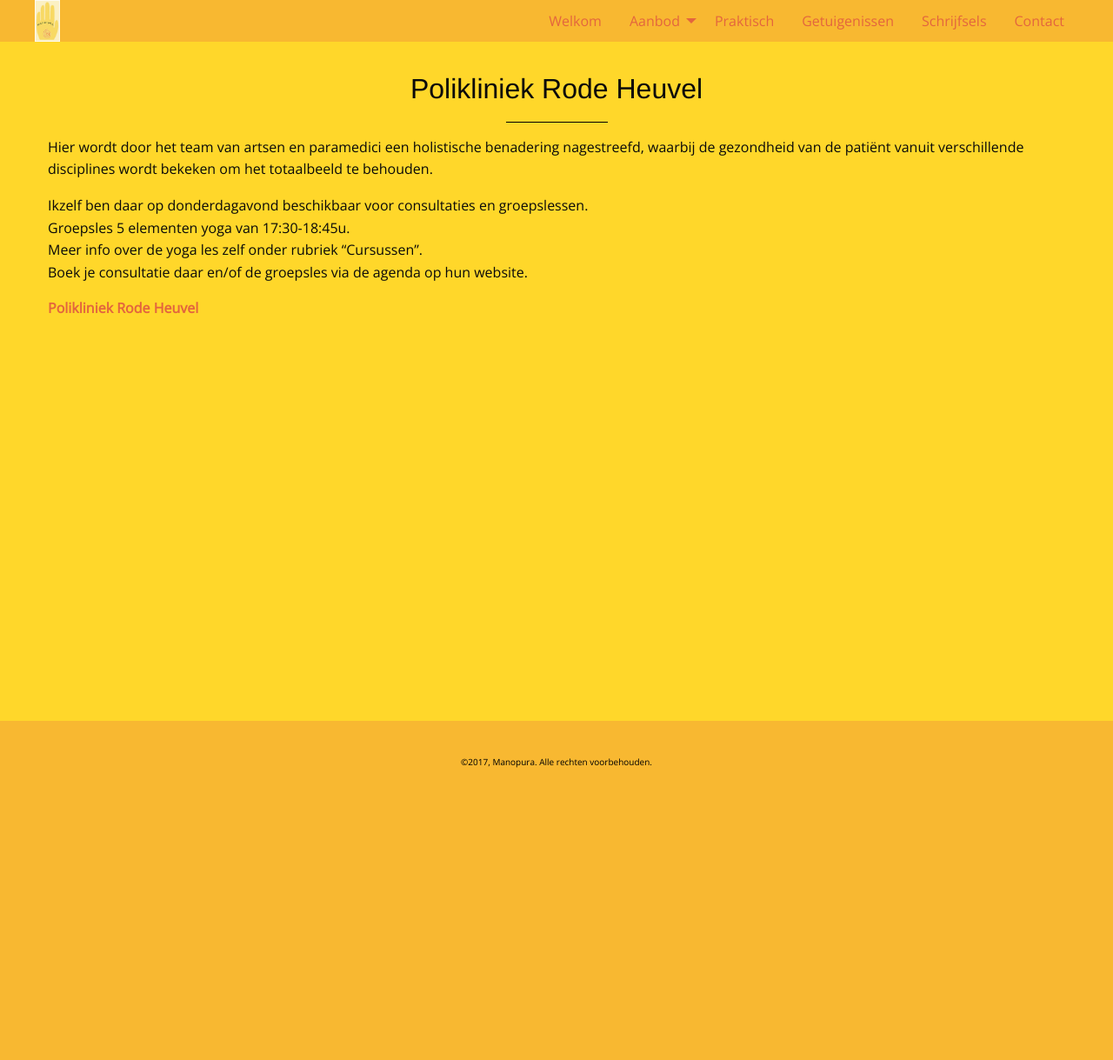
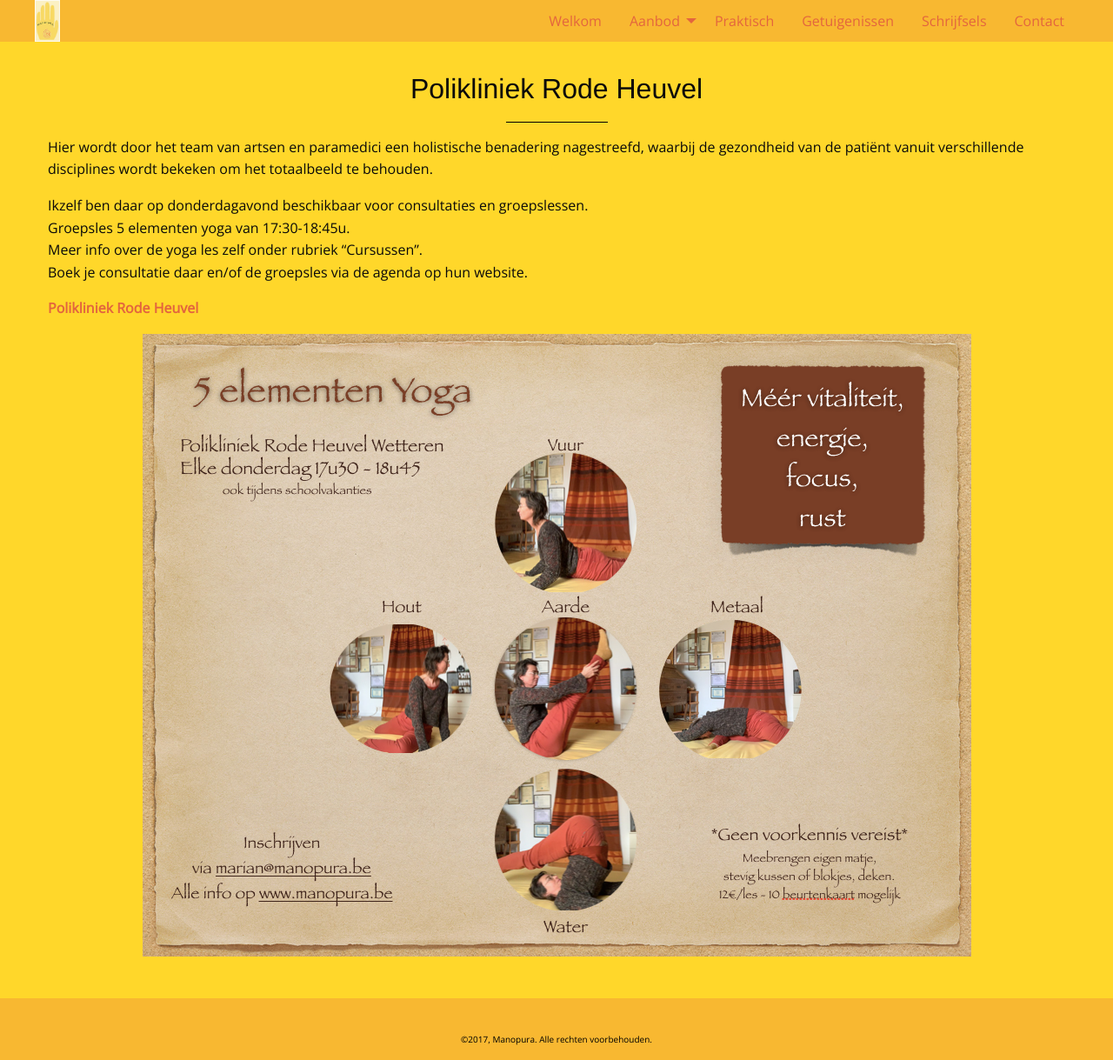
Before and after one commit to manopura/manopura.github.io, a Jekyll site: the page built from rodeheuvel.md, in a window 1280 px wide. Shown: the whole page at 87% size. Built offline with Jekyll 4.4.1, drawn with Linux system fonts in a browser that asks for light colours; nearby versions of some CDN libraries; our own code applies the rules of GitHub Pages for plain Markdown files; before the commit the page ends 900 px from its top, so only the background shows below that.

Commit message:
Update rodeheuvel.md

```diff
--- a/rodeheuvel.md
+++ b/rodeheuvel.md
@@ -13,3 +13,4 @@
 Boek je consultatie daar en/of de groepsles via de agenda op hun website.
 
 [**Polikliniek Rode Heuvel**](https://www.polikliniek-rodeheuvel.be)
+![fotoyogawetteren](images/yoga wetteren.png)
```
